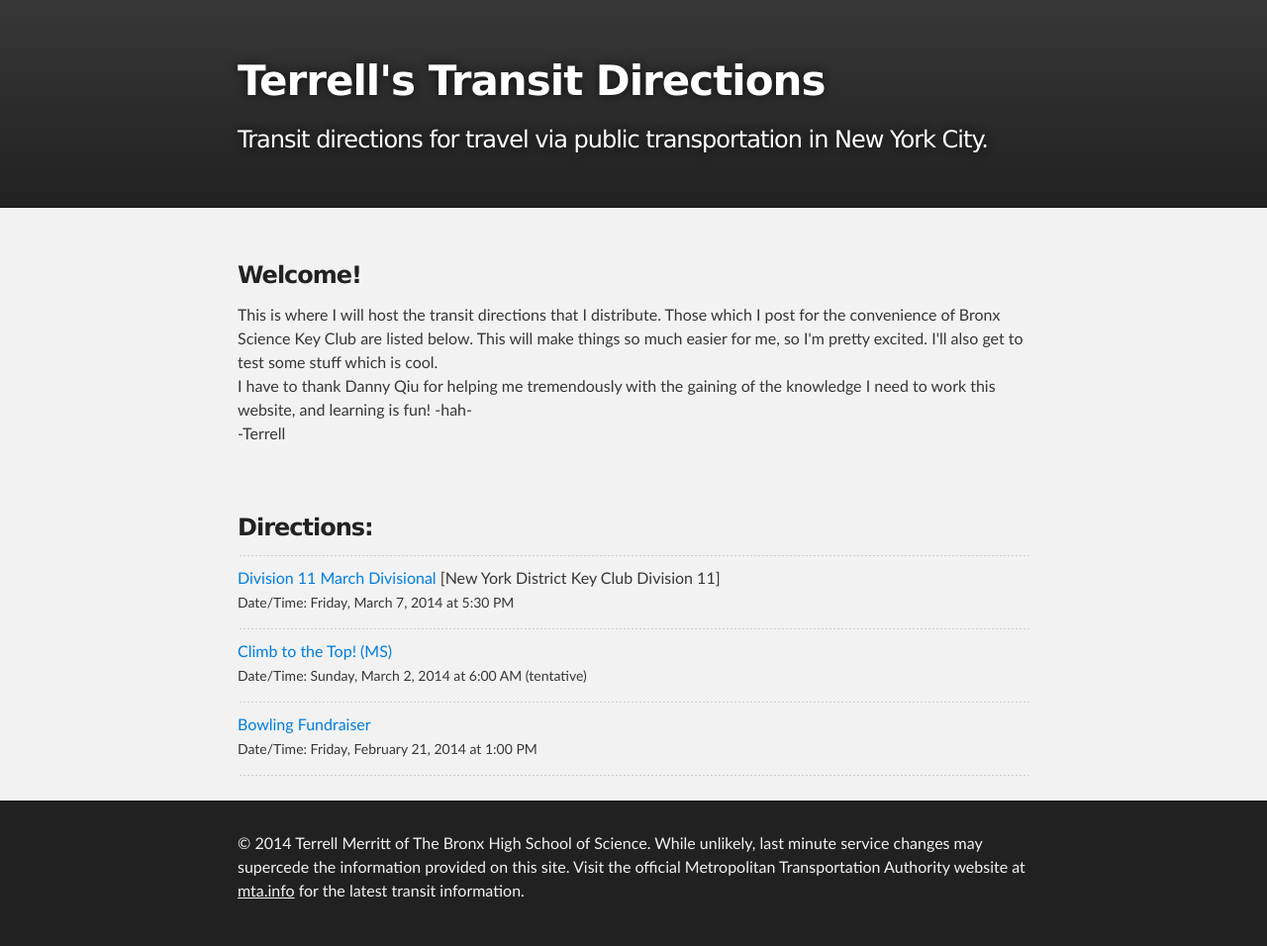
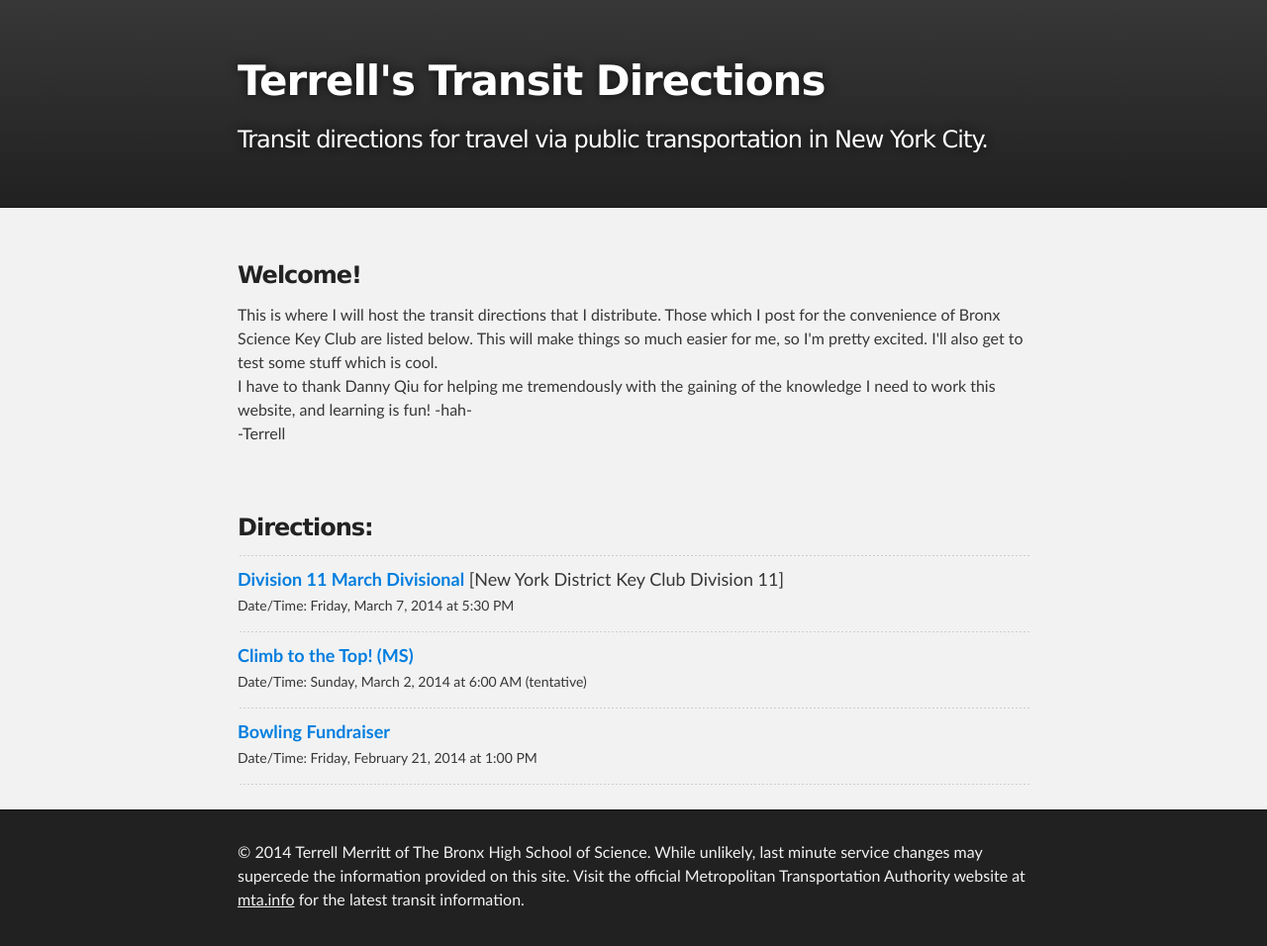
Before and after one commit to terrellthemtaguy/terrellthemtaguy.github.io, a Jekyll site: the page built from index.html, in a window 1280 px wide. Shown: the whole page at 99% size. Built offline with Jekyll 4.4.1, drawn with Linux system fonts in a browser that asks for light colours.

Commit message:
...still editing the home page.

```diff
--- a/index.html
+++ b/index.html
@@ -25,7 +25,7 @@
    <h3>Directions:</h3>
    <hr align="LEFT">
   {% for direction in site.posts %}
-    <p><span style="font-size: 16px;"><a href="{{ direction.url }}">{{ direction.title }}</a>
+    <p><span style="font-size: 18px;"><a href="{{ direction.url }}"><strong>{{ direction.title }}</strong></a>
     {% if direction.entity %}[{{ direction.entity }}]{% endif %}<br></span>
     <span style="font-size: 14px;">Date/Time: {{ direction.time }}</span></h4></p>
     <hr align="LEFT">
```
